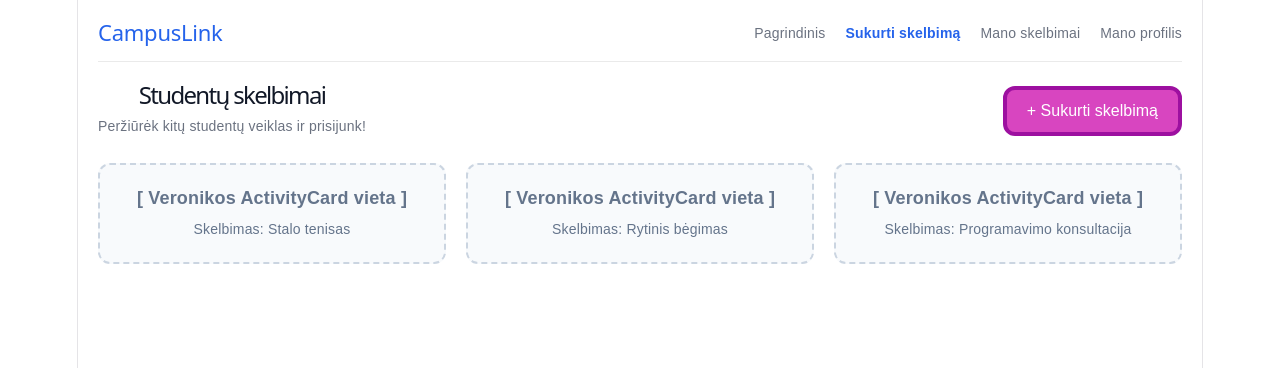
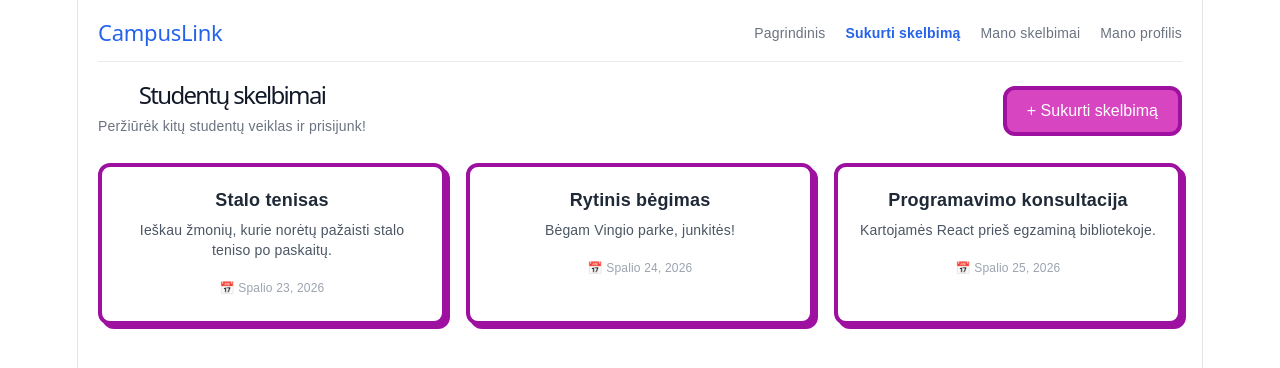
Before and after one commit to campuslink-teamm/campuslink, a React app in the folder frontend/: page / in a window 1280 px wide. Shown: the top 368 px of the page. Built offline with nearby package versions, Linux system fonts and the light colour scheme; the HTML template or start-up script is replaced by a standard one.

Commit message:
feat: sukurta FeedPage su BaseCard ir tinkleliu

```diff
--- a/frontend/src/pages/FeedPage.jsx
+++ b/frontend/src/pages/FeedPage.jsx
@@ -1,13 +1,14 @@
 import React, { useState } from 'react';
 import Button from '../components/ui/Button';
+// Importuojame BaseCard komponentą iš teisingo kelio
+import BaseCard from '../components/ui/BaseCard';
 import './FeedPage.css';
 
 export default function FeedPage() {
-  // 1. Sukuriame mock duomenų masyvą su būsena (State), kad prireikus galėtume testuoti tuščią sąrašą
   const [activities] = useState([
-    { id: 1, title: 'Stalo tenisas' },
-    { id: 2, title: 'Rytinis bėgimas' },
-    { id: 3, title: 'Programavimo konsultacija' },
+    { id: 1, title: 'Stalo tenisas', description: 'Ieškau žmonių, kurie norėtų pažaisti stalo teniso po paskaitų.', date: 'Spalio 23, 2026' },
+    { id: 2, title: 'Rytinis bėgimas', description: 'Bėgam Vingio parke, junkitės!', date: 'Spalio 24, 2026' },
+    { id: 3, title: 'Programavimo konsultacija', description: 'Kartojamės React prieš egzaminą bibliotekoje.', date: 'Spalio 25, 2026' },
   ]);
 
   return (
@@ -30,34 +31,24 @@ export default function FeedPage() {
           <p className="feed-subtitle">Peržiūrėk kitų studentų veiklas ir prisijunk!</p>
         </div>
 
-        <Button onClick={() => alert('Atidaroma skelbimo kūrimo forma (Veronikos dalis)')}>
+        <Button onClick={() => alert('Atidaroma skelbimo kūrimo forma')}>
           + Sukurti skelbimą
         </Button>
       </div>
 
-      {/* Skelbimų tinklelis ir sąlyginis atvaizdavimas (Conditional Rendering) */}
+      {/* Skelbimų tinklelis (Grid) */}
       <div className="activities-grid">
         {activities.length > 0 ? (
-          // Jei skelbimų yra – sukuriame vietą (konteinerį) kortelėms
           activities.map((activity) => (
-            <div key={activity.id} className="activity-card-container">
-              {/*
-                ⚠️ SVARBU: Čia kuri TIK VIETĄ kortelei!
-                Kai Veronika baigs savo ActivityCard, šią vietą pakeisi importuota kortele,
-                pvz.: <ActivityCard activity={activity} />
-              */}
-              <div style={{ border: '2px dashed #cbd5e1', borderRadius: '12px', padding: '20px', textAlign: 'center', background: '#f8fafc', color: '#64748b' }}>
-                <p style={{ margin: 0, fontWeight: '600' }}>[ Veronikos ActivityCard vieta ]</p>
-                <p style={{ fontSize: '14px', margin: '5px 0 0 0' }}>Skelbimas: {activity.title}</p>
-              </div>
-            </div>
+            // Naudojame BaseCard, kurio viduje patalpiname skelbimo informaciją
+            <BaseCard key={activity.id}>
+              <h3 className="activity-title">{activity.title}</h3>
+              <p className="activity-desc">{activity.description}</p>
+              <span className="activity-date">📅 {activity.date}</span>
+            </BaseCard>
           ))
         ) : (
-          /* Jei skelbimų sąrašas tuščias – rodomas tvarkingas pranešimas */
-          <div className="no-activities" style={{ gridColumn: '1 / -1', textAlign: 'center', padding: '40px', color: '#6b7280' }}>
-            <p style={{ fontSize: '18px', fontWeight: '500' }}>Šiuo metu aktyvių veiklų nėra.</p>
-            <p style={{ fontSize: '14px' }}>Būk pirmas ir sukurk naują skelbimą!</p>
-          </div>
+          <p className="no-activities">Šiuo metu aktyvių veiklų nėra.</p>
         )}
       </div>
     </div>
```
